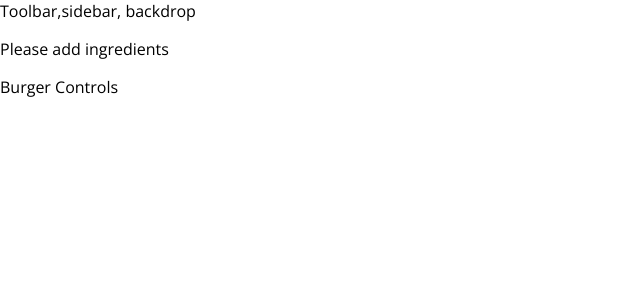
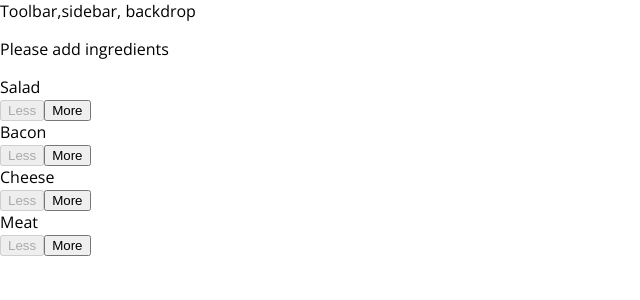
Before and after one commit to raunaktr/Burger-builder, a React app: page / in a window 1280 px wide. Shown: the top 300 px of the page, without its empty margins (0-640 px from the left). Built offline with nearby package versions, Linux system fonts and the light colour scheme.

Commit message:
Adding BuildControls, connecting state and add/remove functionality

```diff
--- /dev/null
+++ b/src/components/Burger/BuildControls/BuildControl/BuildControl.css
@@ -0,0 +1,56 @@
+.BuildControl {
+    display: flex;
+    justify-content: space-between;
+    align-items: center;
+    margin: 5px 0;
+}
+
+.BuildControl button {
+    display: block;
+    font: inherit;
+    padding: 5px;
+    margin: 0 5px;
+    width: 80px;
+    border: 1px solid #AA6817;
+    cursor: pointer;
+    outline: none;
+}
+
+.BuildControl button:disabled {
+    background-color: #AC9980;
+    border: 1px solid #7E7365;
+    color: #ccc;
+    cursor: default;
+}
+
+.BuildControl button:hover:disabled {
+    background-color: #AC9980;
+    color: #ccc;
+    cursor: not-allowed;
+}
+
+.Label {
+    padding: 10px;
+    font-weight: bold;
+    width: 80px;
+}
+
+.BuildControl .Less {
+    background-color: #D39952;
+    color: white;
+}
+
+.BuildControl .More {
+    background-color: #8F5E1E;
+    color: white;
+}
+
+.BuildControl .Less:hover, .BuildControl .Less:active {
+    background-color: #DAA972;
+    color: white;
+}
+
+.BuildControl .More:hover,.BuildControl .More:active {
+    background-color: #99703F;
+    color: white;
+}
--- /dev/null
+++ b/src/components/Burger/BuildControls/BuildControl/BuildControl.js
@@ -0,0 +1,21 @@
+import React from "react";
+
+import classes from "./BuildControl.css";
+
+const buildControl = (props) => (
+  <div className={classes.BuildControl}>
+    <div className={classes.Label}>{props.label}</div>
+    <button
+      className={classes.Less}
+      onClick={props.removed}
+      disabled={props.disabled}
+    >
+      Less
+    </button>
+    <button className={classes.More} onClick={props.added}>
+      More
+    </button>
+  </div>
+);
+
+export default buildControl;
--- /dev/null
+++ b/src/components/Burger/BuildControls/BuildControls.css
@@ -0,0 +1,10 @@
+.BuildControls {
+  width: 100%;
+  background-color: #cf8f2e;
+  display: flex;
+  flex-flow: column;
+  align-items: center;
+  box-shadow: 0 2px 2px #ccc;
+  margin: auto;
+  padding: 10px 0;
+}
--- /dev/null
+++ b/src/components/Burger/BuildControls/BuildControls.js
@@ -0,0 +1,27 @@
+import React from "react";
+
+import classes from "./BuildControls.css";
+import BuildControl from "./BuildControl/BuildControl";
+
+const controls = [
+  { label: "Salad", type: "salad" },
+  { label: "Bacon", type: "bacon" },
+  { label: "Cheese", type: "cheese" },
+  { label: "Meat", type: "meat" },
+];
+
+const buildControls = (props) => (
+  <div className={classes.BuildControls}>
+    {controls.map((ctrl) => (
+      <BuildControl
+        key={ctrl.label}
+        label={ctrl.label}
+        added={() => props.ingredientAdded(ctrl.type)}
+        removed={() => props.ingredientRemoved(ctrl.type)}
+        disabled={props.disabled[ctrl.type]}
+      />
+    ))}
+  </div>
+);
+
+export default buildControls;
--- a/src/containers/BurgerBuilder/BurgerBuilder.js
+++ b/src/containers/BurgerBuilder/BurgerBuilder.js
@@ -2,6 +2,14 @@
 
 import Aux from "../../hoc/Aux";
 import Burger from "../../components/Burger/Burger";
+import BuildControls from "../../components/Burger/BuildControls/BuildControls";
+
+const INGREDIENT_PRICES = {
+  salad: 0.5,
+  cheese: 0.4,
+  meat: 1.3,
+  bacon: 0.8,
+};
 
 class BurgerBuilder extends Component {
   //   constructor(props) {
@@ -15,13 +23,54 @@
       cheese: 0,
       meat: 0,
     },
+    totalPrice: 4,
+  };
+
+  addIngredientHandler = (type) => {
+    const oldCount = this.state.ingredients[type];
+    const updatedCount = oldCount + 1;
+    const updatedIngredients = {
+      ...this.state.ingredients,
+    };
+    updatedIngredients[type] = updatedCount;
+    const priceAddition = INGREDIENT_PRICES[type];
+    const oldPrice = this.state.totalPrice;
+    const newPrice = oldPrice + priceAddition;
+    this.setState({ ingredients: updatedIngredients, totalPrice: newPrice });
+  };
+
+  removeIngredientHandler = (type) => {
+    const oldCount = this.state.ingredients[type];
+    if (oldCount <= 0) {
+      return;
+    }
+    const updatedCount = oldCount - 1;
+    const updatedIngredients = {
+      ...this.state.ingredients,
+    };
+    updatedIngredients[type] = updatedCount;
+    const priceSubtraction = this.state.totalPrice;
+    const oldPrice = this.state.totalPrice;
+    const newPrice = oldPrice - priceSubtraction;
+    this.setState({ ingredients: updatedIngredients, totalPrice: newPrice });
   };
 
   render() {
+    const disabledInfo = {
+      ...this.state.ingredients,
+    };
+    for (let key in disabledInfo) {
+      disabledInfo[key] = disabledInfo[key] <= 0;
+    }
+
     return (
       <Aux>
         <Burger ingredients={this.state.ingredients} />
-        <div>Burger Controls</div>
+        <BuildControls
+          ingredientAdded={this.addIngredientHandler}
+          ingredientRemoved={this.removeIngredientHandler}
+          disabled={disabledInfo}
+        />
       </Aux>
     );
   }
```
